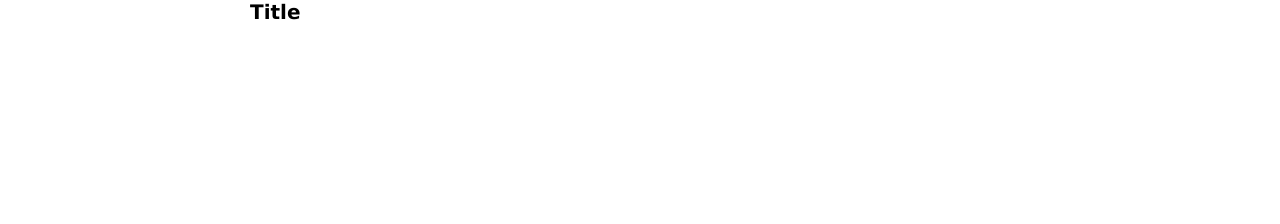
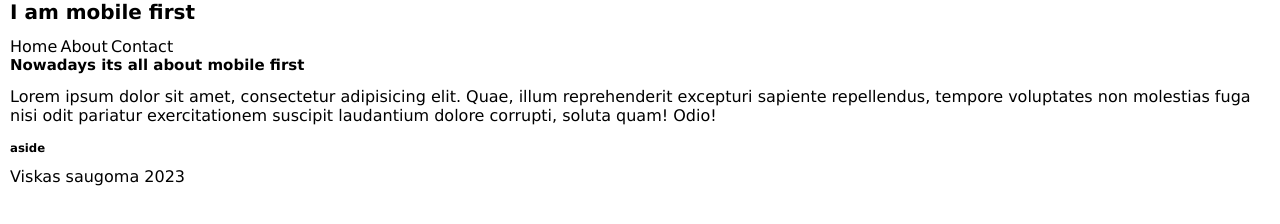
Before and after one commit to MariusCodeAcademy/feu5-9_css_mobile_first_grid_flex, a plain HTML site: page mobileFirst1/index.html in a window 1280 px wide. Drawn offline with Linux system fonts and the light colour scheme.

Commit message:
html content

```diff
--- a/mobileFirst1/css/common.css
+++ b/mobileFirst1/css/common.css
@@ -46,9 +46,9 @@ a {
   padding-left: 10px;
   padding-right: 10px;
   /* apridboti tik maximalu ploti */
-  max-width: 80rem;
+  /* max-width: 80rem; */
   /* skaiciuoti parastes automatiskai vienodai is kaires ir is desines */
-  margin: 0 auto;
+  /* margin: 0 auto; */
 }
 
 /* utility classes */
--- a/mobileFirst1/index.html
+++ b/mobileFirst1/index.html
@@ -15,10 +15,28 @@
 </head>
 
 <body>
+
   <div class="container">
-    <h1>Title</h1>
-
-    <!-- content -->
+    <header class="element">
+      <h1>I am mobile first</h1>
+    </header>
+    <nav class="main-nav element">
+      <a href="#" class="nav__link">Home</a>
+      <a href="#" class="nav__link">About</a>
+      <a href="#" class="nav__link">Contact</a>
+    </nav>
+    <main class="element">
+      <h2>Nowadays its all about mobile first</h2>
+      <p class="text">Lorem ipsum dolor sit amet, consectetur adipisicing elit. Quae, illum reprehenderit excepturi
+        sapiente repellendus, tempore voluptates non molestias fuga nisi odit pariatur exercitationem suscipit
+        laudantium dolore corrupti, soluta quam! Odio!</p>
+    </main>
+    <aside class="element">
+      <h3>aside</h3>
+    </aside>
+    <footer class="element">
+      <p>Viskas saugoma 2023</p>
+    </footer>
   </div>
 
 </body>
```
